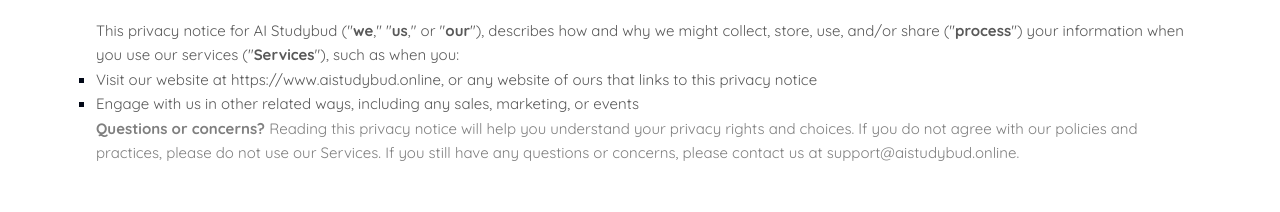
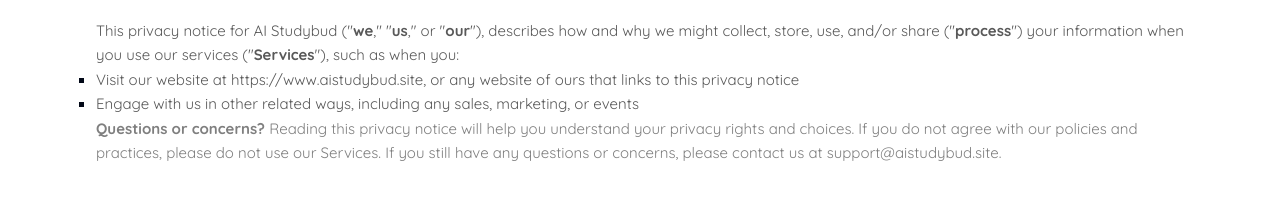
Before and after one commit to Nnadivictory25/ai-studybud-landing-page, a SvelteKit app: page /privacy in a window 1280 px wide. Shown: the part 318-530 px from the top of the page. Built offline with nearby package versions, Linux system fonts and the light colour scheme.

Commit message:
move to new domain

```diff
--- a/src/lib/components/how-it-works.svelte
+++ b/src/lib/components/how-it-works.svelte
@@ -34,7 +34,7 @@
 				</div>
 				<div class="right assetCtn" in:fly={{ x: 50, duration: 1000, delay: 400 }}>
 					<a
-						href="https://app.aistudybud.online/"
+						href="https://app.aistudybud.site/"
 						class="btn mx-auto !mt-5 block w-[70%] border-gray-800 bg-black px-4 py-3 text-center text-base shadow-lg md:mx-0 md:w-fit md:text-lg"
 						>Get Started Now</a
 					>
--- a/src/lib/components/pricing.svelte
+++ b/src/lib/components/pricing.svelte
@@ -106,7 +106,7 @@
 			<div class="mb-5 flex justify-center px-6">
 				<a
 					class={` flex h-12 w-full items-center justify-center rounded-md bg-primary text-base font-medium text-white  hover:opacity-90 ${plan.isPopular ? '!bg-white font-semibold !text-black' : ''}`}
-					href="https://app.aistudybud.online/">Sign Up</a
+					href="https://app.aistudybud.site/">Sign Up</a
 				>
 			</div>
 			<Card.Content class="flex flex-col gap-4 font-medium">
--- a/src/routes/+layout.svelte
+++ b/src/routes/+layout.svelte
@@ -56,21 +56,21 @@
 	<title>{title}</title>
 	<meta name="description" content={desc} />
 
-	<meta property="og:url" content="https://www.aistudybud.online" />
+	<meta property="og:url" content="https://www.aistudybud.site" />
 	<meta property="og:type" content="website" />
 	<meta property="og:title" content={title} />
 	<meta property="og:site_name" content="AI Studybud" />
 	<meta property="og:description" content={desc} />
-	<meta property="og:image" content="https://www.aistudybud.online/og.png" />
+	<meta property="og:image" content="https://www.aistudybud.site/og.png" />
 
 	<meta name="twitter:card" content="summary_large_image" />
-	<meta property="twitter:domain" content="aistudybud.online" />
-	<meta property="twitter:url" content="https://www.aistudybud.online" />
+	<meta property="twitter:domain" content="aistudybud.site" />
+	<meta property="twitter:url" content="https://www.aistudybud.site" />
 	<meta name="twitter:title" content={title} />
 	<meta property="twitter:description" content={desc} />
-	<meta name="twitter:image" content="https://www.aistudybud.online/og.png" />
+	<meta name="twitter:image" content="https://www.aistudybud.site/og.png" />
 
-	<link rel="canonical" href="https://www.aistudybud.online" />
+	<link rel="canonical" href="https://www.aistudybud.site" />
 	<meta name="robots" content="index, follow" />
 	<meta name="googlebot" content="index, follow" />
 	<meta name="keywords" content={keywords.join(', ')} />
@@ -88,7 +88,7 @@
 					<a href="#pricing">Pricing</a>
 				</div>
 
-				<a href="https://app.aistudybud.online" class="btn !border-gray-800 !bg-black">
+				<a href="https://app.aistudybud.site" class="btn !border-gray-800 !bg-black">
 					Try For Free</a
 				>
 			</nav>
--- a/src/routes/+page.svelte
+++ b/src/routes/+page.svelte
@@ -69,7 +69,7 @@
 		</p>
 
 		<a
-			href="https://app.aistudybud.online/"
+			href="https://app.aistudybud.site/"
 			class="btn mx-auto !mt-5 block w-full px-4 py-3 text-center text-base md:mx-0 md:w-fit md:text-lg"
 			>Get Started Now</a
 		>
--- a/src/routes/terms/+page.svelte
+++ b/src/routes/terms/+page.svelte
@@ -96,7 +96,7 @@
 	<h3 id="8-1-contact-information">8.1. Contact Information</h3>
 	<p>
 		If you have any questions or concerns about these Terms, please contact us at
-		help@aistudybud.online.
+		help@aistudybud.site.
 	</p>
 </section>
 
```
Also changed, not shown: src/routes/privacy/+page.svelte (+1 -1 lines), 1 other file (tests, documents, lock files or other folders).
